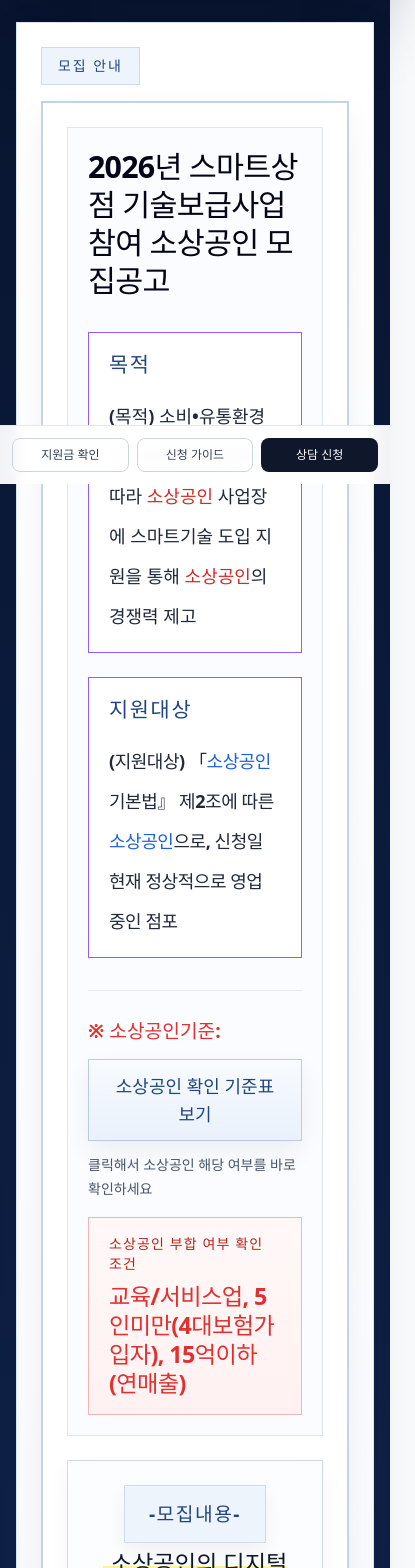
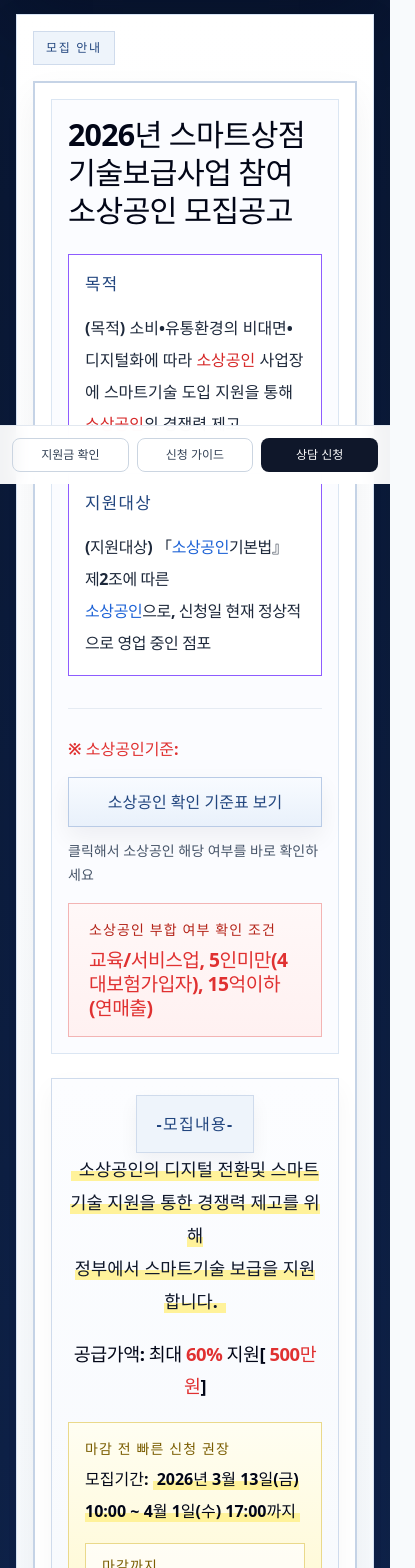
Before and after one commit to nexokoreastudio-bit/nexo-policy-fund-landing, a React (Vite) app: page / in a window 390 px wide. Shown: the part 360-1928 px from the top of the page, 415 px wide, since content can reach past the window. Built offline with nearby package versions, Linux system fonts and the light colour scheme.

Commit message:
Optimize landing for mobile layouts

```diff
--- a/src/sections/RequirementLandingSections.tsx
+++ b/src/sections/RequirementLandingSections.tsx
@@ -275,15 +275,17 @@ function ProcessSliderSection() {
 
   return (
     <>
-      <section className="border border-[#d7e3f4] bg-[linear-gradient(180deg,#ffffff_0%,#f4f8fc_100%)] p-6 shadow-[0_20px_50px_rgba(15,23,42,0.08)] sm:p-8">
+      <section className="border border-[#d7e3f4] bg-[linear-gradient(180deg,#ffffff_0%,#f4f8fc_100%)] p-4 shadow-[0_20px_50px_rgba(15,23,42,0.08)] sm:p-8">
         <div className="flex flex-col gap-4 lg:flex-row lg:items-end lg:justify-between">
           <div>
-            <span className="inline-flex border border-[#cfdbec] bg-[#eef4fb] px-4 py-2 text-sm font-black tracking-[0.14em] text-[#21457e] sm:text-base">
+            <span className="inline-flex border border-[#cfdbec] bg-[#eef4fb] px-3 py-2 text-xs font-black tracking-[0.14em] text-[#21457e] sm:px-4 sm:text-base">
               신청 절차
             </span>
-            <h2 className="mt-4 text-3xl font-black tracking-tight text-slate-950 sm:text-4xl">화면을 보면서 단계별로 그대로 따라가면 됩니다.</h2>
+            <h2 className="mt-4 text-2xl font-black leading-tight tracking-tight text-slate-950 sm:text-4xl">
+              화면을 보면서 단계별로 그대로 따라가면 됩니다.
+            </h2>
           </div>
-          <div className="flex flex-wrap gap-2">
+          <div className="flex flex-col gap-2 sm:flex-row sm:flex-wrap">
             {visibleTracks.map((track, index) => {
               const isActive = index === safeTrackIndex
               return (
@@ -291,7 +293,7 @@ function ProcessSliderSection() {
                   key={track.id}
                   type="button"
                   onClick={() => setTrackIndex(index)}
-                  className={`px-4 py-3 text-sm font-black transition ${
+                  className={`w-full px-4 py-3 text-sm font-black transition sm:w-auto ${
                     isActive ? 'bg-[#21457e] text-white' : 'border border-[#cfdbec] bg-white text-[#21457e]'
                   }`}
                 >
@@ -302,7 +304,7 @@ function ProcessSliderSection() {
           </div>
         </div>
 
-        <div className="mt-6 grid gap-6 lg:grid-cols-[0.88fr_1.12fr]">
+        <div className="mt-6 grid gap-5 lg:grid-cols-[0.88fr_1.12fr]">
           <div className="space-y-3">
             {currentTrack.steps.map((step, index) => {
               const isActive = index === currentStepIndex
@@ -311,7 +313,7 @@ function ProcessSliderSection() {
                   key={step.id}
                   type="button"
                   onClick={() => updateStepIndex(index)}
-                  className={`block w-full border px-4 py-4 text-left shadow-[0_12px_24px_rgba(15,23,42,0.04)] transition ${
+                  className={`block w-full border px-4 py-3 text-left shadow-[0_12px_24px_rgba(15,23,42,0.04)] transition sm:px-5 sm:py-4 ${
                     isActive ? 'border-[#7aa7e6] bg-[#eef5ff]' : 'border-[#dbe6f3] bg-white'
                   }`}
                 >
@@ -325,12 +327,12 @@ function ProcessSliderSection() {
           <div className="space-y-4">
             {isNoAnnouncementPreview ? (
               <div className="block w-full border border-[#dbe6f3] bg-white p-6 text-left shadow-[0_12px_24px_rgba(15,23,42,0.04)]">
-                <div className="flex min-h-[24rem] flex-col items-center justify-center border border-[#e7edf5] bg-[linear-gradient(180deg,#ffffff_0%,#f7faff_100%)] px-6 py-10 text-center">
+                <div className="flex min-h-[18rem] flex-col items-center justify-center border border-[#e7edf5] bg-[linear-gradient(180deg,#ffffff_0%,#f7faff_100%)] px-5 py-8 text-center sm:min-h-[24rem] sm:px-6 sm:py-10">
                   <div className="flex h-14 w-14 items-center justify-center rounded-full bg-[#2b63c7] text-3xl font-black text-white shadow-[0_10px_24px_rgba(43,99,199,0.25)]">
                     !
                   </div>
-                  <p className="mt-6 text-[2rem] font-black tracking-tight text-[#173a73] sm:text-[2.4rem]">현재 진행하는 사업공고가 없습니다.</p>
-                  <p className="mt-4 text-lg font-bold text-slate-500 sm:text-xl">보다 나은 서비스 제공을 위해 준비중에 있습니다.</p>
+                  <p className="mt-6 text-[1.55rem] font-black tracking-tight text-[#173a73] sm:text-[2.4rem]">현재 진행하는 사업공고가 없습니다.</p>
+                  <p className="mt-4 text-base font-bold text-slate-500 sm:text-xl">보다 나은 서비스 제공을 위해 준비중에 있습니다.</p>
                 </div>
               </div>
             ) : (
@@ -370,7 +372,7 @@ function ProcessSliderSection() {
               </div>
 
               <div className="mt-5 flex flex-col gap-3 sm:flex-row sm:items-center sm:justify-between">
-                <div className="flex gap-2">
+                <div className="grid gap-2 sm:flex">
                   <button
                     type="button"
                     onClick={() => updateStepIndex(Math.max(currentStepIndex - 1, 0))}
@@ -420,18 +422,18 @@ function ProcessSliderSection() {
 
 function ApplicationOverviewSection() {
   return (
-    <section className="border border-[#d7e3f4] bg-[linear-gradient(180deg,#ffffff_0%,#f4f8fc_100%)] p-6 shadow-[0_20px_50px_rgba(15,23,42,0.08)] sm:p-8">
-      <div className="text-center">
-        <span className="inline-flex border border-[#cfdbec] bg-[#eef4fb] px-4 py-2 text-sm font-black tracking-[0.14em] text-[#21457e] sm:text-base">
+      <section className="border border-[#d7e3f4] bg-[linear-gradient(180deg,#ffffff_0%,#f4f8fc_100%)] p-4 shadow-[0_20px_50px_rgba(15,23,42,0.08)] sm:p-8">
+        <div className="text-center">
+        <span className="inline-flex border border-[#cfdbec] bg-[#eef4fb] px-3 py-2 text-xs font-black tracking-[0.14em] text-[#21457e] sm:px-4 sm:text-base">
           진행 흐름
         </span>
-        <h2 className="mt-4 text-3xl font-black tracking-tight text-slate-950 sm:text-4xl">신청부터 선정, 설치까지 한눈에 보는 진행 절차</h2>
-        <p className="mt-3 text-base font-semibold leading-7 text-slate-600 sm:text-lg">
+        <h2 className="mt-4 text-2xl font-black leading-tight tracking-tight text-slate-950 sm:text-4xl">신청부터 선정, 설치까지 한눈에 보는 진행 절차</h2>
+        <p className="mt-3 text-sm font-semibold leading-7 text-slate-600 sm:text-lg">
           소상공인이 실제로 거치게 되는 핵심 단계만 추려서 쉽게 정리했습니다.
         </p>
       </div>
 
-      <div className="mt-8 grid gap-5 md:grid-cols-2 xl:grid-cols-6">
+      <div className="mt-8 grid gap-4 sm:grid-cols-2 xl:grid-cols-5">
         {applicationOverviewSteps.map((item, index) => (
           <article
             key={item.step}
@@ -439,7 +441,7 @@ function ApplicationOverviewSection() {
               item.current
                 ? 'border-[#ffd76a] bg-[linear-gradient(180deg,#fffef1_0%,#fff6cf_100%)] shadow-[0_18px_34px_rgba(196,145,0,0.12)]'
                 : 'border-[#dbe6f3] bg-white'
-            } ${index < 3 ? 'xl:col-span-2' : 'xl:col-span-3'}`}
+            }`}
           >
             <div className="flex items-center justify-between">
               <span
@@ -456,12 +458,12 @@ function ApplicationOverviewSection() {
             {item.current ? (
               <p className="mt-4 text-xs font-black tracking-[0.14em] text-[#9c6500]">현재 진행 단계</p>
             ) : null}
-            <h3 className="mt-5 text-[1.45rem] font-black leading-tight text-slate-950">{item.title}</h3>
-            <p className="mt-3 text-lg font-black text-[#21457e]">{item.summary}</p>
+            <h3 className="mt-5 text-[1.3rem] font-black leading-tight text-slate-950 sm:text-[1.45rem]">{item.title}</h3>
+            <p className="mt-3 text-base font-black text-[#21457e] sm:text-lg">{item.summary}</p>
             <p className="mt-4 text-sm font-semibold leading-7 text-slate-700 sm:text-base">{item.detail}</p>
             <div className="mt-5 border-t border-[#e7edf5] pt-4 text-sm font-bold leading-6 text-slate-600">
               {item.compare ? (
-                <div className="grid gap-3 grid-cols-2">
+                <div className="grid grid-cols-2 gap-3">
                   <div className="border border-[#ffe0a6] bg-[linear-gradient(180deg,#fffaf0_0%,#fff3d9_100%)] px-3 py-3 text-center">
                     <p className="text-xs font-black tracking-[0.08em] text-[#9c6500]">{item.compare.leftLabel}</p>
                     <p className="mt-1 text-lg font-black text-slate-950">{item.compare.leftValue}</p>
@@ -502,29 +504,29 @@ function RequirementLandingSections({ config, policyData }: RequirementLandingSe
 
   return (
     <>
-      <div className="mt-8 space-y-8">
-      <section className="border border-[#d7e3f4] bg-[linear-gradient(180deg,#ffffff_0%,#f4f8fc_100%)] p-6 shadow-[0_20px_50px_rgba(15,23,42,0.08)] sm:p-8">
+      <div className="mt-6 space-y-6 sm:mt-8 sm:space-y-8">
+      <section className="border border-[#d7e3f4] bg-[linear-gradient(180deg,#ffffff_0%,#f4f8fc_100%)] p-4 shadow-[0_20px_50px_rgba(15,23,42,0.08)] sm:p-8">
         <div>
-          <span className="inline-flex border border-[#cfdbec] bg-[#eef4fb] px-4 py-2 text-sm font-black tracking-[0.14em] text-[#21457e] sm:text-base">
+          <span className="inline-flex border border-[#cfdbec] bg-[#eef4fb] px-3 py-2 text-xs font-black tracking-[0.14em] text-[#21457e] sm:px-4 sm:text-base">
             모집 안내
           </span>
-          <div className="mt-4 border-2 border-[#c5d3e6] bg-white p-6 shadow-[0_14px_32px_rgba(15,23,42,0.05)] sm:p-8">
-            <div className="border border-[#dbe6f3] bg-[#fbfcff] p-5 sm:p-6">
+          <div className="mt-4 border-2 border-[#c5d3e6] bg-white p-4 shadow-[0_14px_32px_rgba(15,23,42,0.05)] sm:p-8">
+            <div className="border border-[#dbe6f3] bg-[#fbfcff] p-4 sm:p-6">
               <p className="text-[1.9rem] font-black leading-tight tracking-tight text-slate-950 sm:text-[2.35rem]">
                 2026년 스마트상점 기술보급사업 참여 소상공인 모집공고
               </p>
 
-              <div className="mt-8 grid gap-6 lg:grid-cols-2 lg:items-stretch">
-                <article className="min-h-[13rem] border border-[#8e5cff] bg-white px-5 py-4 sm:px-6 sm:py-5">
-                  <p className="text-[1.3rem] font-black tracking-[0.08em] text-[#21457e] sm:text-[1.55rem]">목적</p>
-                  <p className="mt-4 text-lg font-semibold leading-10 text-slate-800 sm:text-[1.45rem] sm:leading-[3rem]">
+              <div className="mt-6 grid gap-4 lg:grid-cols-2 lg:items-stretch">
+                <article className="min-h-[11rem] border border-[#8e5cff] bg-white px-4 py-4 sm:px-6 sm:py-5">
+                  <p className="text-[1.05rem] font-black tracking-[0.08em] text-[#21457e] sm:text-[1.55rem]">목적</p>
+                  <p className="mt-4 text-base font-semibold leading-8 text-slate-800 sm:text-[1.45rem] sm:leading-[3rem]">
                     (목적) 소비•유통환경의 비대면•디지털화에 따라 <span className="font-black text-[#d62828]">소상공인</span> 사업장에 스마트기술 도입 지원을 통해 <span className="font-black text-[#d62828]">소상공인</span>의 경쟁력 제고
                   </p>
                 </article>
 
-                <article className="min-h-[13rem] border border-[#8e5cff] bg-white px-5 py-4 sm:px-6 sm:py-5">
-                  <p className="text-[1.3rem] font-black tracking-[0.08em] text-[#21457e] sm:text-[1.55rem]">지원대상</p>
-                  <p className="mt-4 text-lg font-semibold leading-10 tracking-tight text-slate-800 sm:text-[1.45rem] sm:leading-[3rem]">
+                <article className="min-h-[11rem] border border-[#8e5cff] bg-white px-4 py-4 sm:px-6 sm:py-5">
+                  <p className="text-[1.05rem] font-black tracking-[0.08em] text-[#21457e] sm:text-[1.55rem]">지원대상</p>
+                  <p className="mt-4 text-base font-semibold leading-8 tracking-tight text-slate-800 sm:text-[1.45rem] sm:leading-[3rem]">
                     (지원대상) 「<span className="font-black text-[#1e63d6]">소상공인</span>기본법』 제2조에 따른
                     <br />
                     <span className="font-black text-[#1e63d6]">소상공인</span>으로, 신청일 현재 정상적으로 영업 중인 점포
@@ -548,13 +550,13 @@ function RequirementLandingSections({ config, policyData }: RequirementLandingSe
 
               <div className="mt-8 border-t border-[#e5ebf3] pt-6">
                 <div className="flex flex-col gap-3 lg:flex-row lg:items-center">
-                  <p className="text-[1.2rem] font-black leading-8 text-[#e03131] sm:text-[1.45rem]">
+                  <p className="text-[1rem] font-black leading-8 text-[#e03131] sm:text-[1.45rem]">
                     ※ 소상공인기준:
                   </p>
                   <button
                     type="button"
                     onClick={() => setReferenceOpen(true)}
-                    className="inline-flex items-center justify-center border border-[#b9cbe6] bg-[linear-gradient(180deg,#f8fbff_0%,#e9f1fb_100%)] px-5 py-3 text-lg font-black text-[#21457e] shadow-[0_10px_24px_rgba(15,23,42,0.06)] transition hover:border-[#7aa7e6] hover:bg-[#f3f8ff]"
+                    className="inline-flex items-center justify-center border border-[#b9cbe6] bg-[linear-gradient(180deg,#f8fbff_0%,#e9f1fb_100%)] px-4 py-3 text-base font-black text-[#21457e] shadow-[0_10px_24px_rgba(15,23,42,0.06)] transition hover:border-[#7aa7e6] hover:bg-[#f3f8ff] sm:px-5 sm:text-lg"
                   >
                     소상공인 확인 기준표 보기
                   </button>
@@ -566,34 +568,34 @@ function RequirementLandingSections({ config, policyData }: RequirementLandingSe
                   <p className="text-sm font-black tracking-[0.08em] text-[#b42318] sm:text-base">
                     소상공인 부합 여부 확인 조건
                   </p>
-                  <p className="mt-2 text-[1.45rem] font-black leading-tight tracking-tight text-[#e03131] sm:text-[1.9rem] sm:leading-[2.7rem]">
+                  <p className="mt-2 text-[1.2rem] font-black leading-tight tracking-tight text-[#e03131] sm:text-[1.9rem] sm:leading-[2.7rem]">
                     교육/서비스업, 5인미만(4대보험가입자), 15억이하(연매출)
                   </p>
                 </div>
               </div>
             </div>
 
-            <div className="mt-6 border border-[#cfdbec] bg-[linear-gradient(180deg,#fcfdff_0%,#f5f8fc_100%)] p-6 shadow-[0_10px_24px_rgba(15,23,42,0.04)] sm:p-8">
+            <div className="mt-6 border border-[#cfdbec] bg-[linear-gradient(180deg,#fcfdff_0%,#f5f8fc_100%)] p-4 shadow-[0_10px_24px_rgba(15,23,42,0.04)] sm:p-8">
               <div className="space-y-5 text-base font-bold leading-8 text-slate-900 sm:text-[1.05rem]">
                 <div className="text-center">
-                  <div className="mx-auto inline-flex border border-[#cfdbec] bg-[#eef4fb] px-6 py-3 text-[1.2rem] font-black tracking-[0.08em] text-[#21457e] shadow-[0_8px_18px_rgba(15,23,42,0.05)] sm:text-[1.45rem]">
+                  <div className="mx-auto inline-flex border border-[#cfdbec] bg-[#eef4fb] px-5 py-3 text-[1rem] font-black tracking-[0.08em] text-[#21457e] shadow-[0_8px_18px_rgba(15,23,42,0.05)] sm:text-[1.45rem]">
                     -모집내용-
                   </div>
                   <p>
-                    <span className="bg-[linear-gradient(transparent_58%,#fff29a_58%)] px-2 text-[1.45rem] font-black leading-10 sm:text-[1.95rem] sm:leading-[3.4rem]">
+                    <span className="bg-[linear-gradient(transparent_58%,#fff29a_58%)] px-2 text-[1.1rem] font-black leading-8 sm:text-[1.95rem] sm:leading-[3.4rem]">
                       소상공인의 디지털 전환및 스마트기술 지원을 통한 경쟁력 제고를 위해
                       <br />
                       정부에서 스마트기술 보급을 지원합니다.
                     </span>
                   </p>
                 </div>
-                <p className="text-center text-[1.45rem] font-black tracking-tight text-slate-950 sm:text-[2rem]">
+                <p className="text-center text-[1.15rem] font-black tracking-tight text-slate-950 sm:text-[2rem]">
                   공급가액: 최대 <span className="text-[#e03131]">60%</span> 지원[ <span className="text-[#e03131]">500만원</span>]
                 </p>
                 <div className="grid gap-4 border border-[#ead98b] bg-[linear-gradient(180deg,#fffef2_0%,#fff8cf_100%)] px-4 py-4 sm:px-5 lg:grid-cols-[1fr_auto] lg:items-center">
                   <div>
                     <p className="text-sm font-black tracking-[0.08em] text-[#7a5d00] sm:text-base">마감 전 빠른 신청 권장</p>
-                    <p className="mt-1 text-[1.05rem] font-black leading-8 text-slate-950 sm:text-[1.2rem]">
+                    <p className="mt-1 text-base font-black leading-8 text-slate-950 sm:text-[1.2rem]">
                       모집기간:{' '}
                       <span className="bg-[linear-gradient(transparent_58%,#fff29a_58%)] px-1">
                         2026년 3월 13일(금) 10:00 ~ 4월 1일(수) 17:00까지
@@ -602,13 +604,13 @@ function RequirementLandingSections({ config, policyData }: RequirementLandingSe
                   </div>
                   <div className="border border-[#ead98b] bg-white/70 px-4 py-3 text-left lg:min-w-[17rem]">
                     <p className="text-sm font-black tracking-[0.08em] text-[#7a5d00]">마감까지</p>
-                    <p className="mt-1 text-lg font-black tracking-tight text-slate-950 sm:text-xl">
+                    <p className="mt-1 text-base font-black tracking-tight text-slate-950 sm:text-xl">
                       <span className="text-[#d62828]">{formatRemainingTime(now).days}</span>{' '}
                       <span>{formatRemainingTime(now).rest}</span>
                     </p>
                   </div>
                 </div>
-                <p className="text-center text-[1.3rem] sm:text-[1.65rem]">
+                <p className="text-center text-[1.05rem] leading-8 sm:text-[1.65rem]">
                   신청방법:{' '}
                   <a
                     href="https://www.sbiz.or.kr/smst/index.do"
@@ -653,10 +655,10 @@ function RequirementLandingSections({ config, policyData }: RequirementLandingSe
         </div>
       </section>
 
-      <section className="border border-[#0f4d8b] bg-[linear-gradient(135deg,#0b4d87_0%,#063866_100%)] p-6 text-white shadow-[0_20px_50px_rgba(5,22,45,0.22)] sm:p-8">
+      <section className="border border-[#0f4d8b] bg-[linear-gradient(135deg,#0b4d87_0%,#063866_100%)] p-4 text-white shadow-[0_20px_50px_rgba(5,22,45,0.22)] sm:p-8">
         <div className="flex flex-col gap-4 lg:flex-row lg:items-start lg:justify-between">
           <div>
-            <p className="text-3xl font-black tracking-tight sm:text-4xl">NEXO 전자칠판 스펙 안내</p>
+            <p className="text-2xl font-black tracking-tight sm:text-4xl">NEXO 전자칠판 스펙 안내</p>
             <div className="mt-2 flex flex-wrap items-center gap-3 text-sm font-semibold sm:text-base">
               <p className="text-sky-100">주요사양</p>
               <a
@@ -669,29 +671,29 @@ function RequirementLandingSections({ config, policyData }: RequirementLandingSe
               </a>
             </div>
           </div>
-          <div className="border border-[#5eb8ee] bg-white px-5 py-2 text-2xl font-black tracking-tight text-[#1783cc]">
+          <div className="border border-[#5eb8ee] bg-white px-4 py-2 text-xl font-black tracking-tight text-[#1783cc] sm:px-5 sm:text-2xl">
             65&quot;&nbsp;&nbsp;75&quot;&nbsp;&nbsp;86&quot;
           </div>
         </div>
 
         <div className="mt-6 grid gap-6 lg:grid-cols-[1.08fr_0.92fr]">
-          <div className="border border-[#1897e5] bg-[rgba(4,29,58,0.35)] p-5">
+          <div className="border border-[#1897e5] bg-[rgba(4,29,58,0.35)] p-4 sm:p-5">
             <img src="/assets/requirements-2026/nexo-digital.png" alt="NEXO 전자칠판 이미지" className="block w-full" />
-            <p className="mt-5 text-center text-[2rem] font-black tracking-tight text-white sm:text-[2.8rem]">RAM 16G + ROM 256G</p>
+            <p className="mt-5 text-center text-[1.45rem] font-black tracking-tight text-white sm:text-[2.8rem]">RAM 16G + ROM 256G</p>
             <div className="mx-auto mt-6 max-w-3xl text-center text-sky-50">
-              <p className="text-[1.4rem] font-black leading-[2.1rem] text-[#9fd9ff] sm:text-[1.7rem] sm:leading-[2.5rem]">
+              <p className="text-[1.05rem] font-black leading-[1.6rem] text-[#9fd9ff] sm:text-[1.7rem] sm:leading-[2.5rem]">
                 NEXO
                 <br />
                 ALL-IN-ONE
                 <br />
                 SMART SOLUTION
               </p>
-              <p className="mt-5 text-[1.2rem] font-black leading-9 text-white sm:text-[1.45rem] sm:leading-[2.7rem]">
+              <p className="mt-5 text-[1rem] font-black leading-7 text-white sm:text-[1.45rem] sm:leading-[2.7rem]">
                 PC, 화이트보드, TV 기능이
                 <br />
                 하나로 합쳐진 스마트 교육 시스템
               </p>
-              <p className="mt-4 text-[1.08rem] font-semibold leading-8 text-sky-50 sm:text-[1.3rem] sm:leading-[2.5rem]">
+              <p className="mt-4 text-[0.95rem] font-semibold leading-7 text-sky-50 sm:text-[1.3rem] sm:leading-[2.5rem]">
                 전국 단위의 A/S 망을 구축하여 사후 관리까지 책임지는
                 <br />
                 믿음직한 파트너입니다.
@@ -703,7 +705,7 @@ function RequirementLandingSections({ config, policyData }: RequirementLandingSe
             {specItems.map((item) => (
               <div
                 key={item.id}
-                className={`flex min-h-[92px] items-center justify-center border border-[#1897e5] bg-[rgba(11,98,167,0.22)] px-4 py-4 text-center text-2xl font-semibold tracking-tight text-white ${item.className ?? ''}`}
+                className={`flex min-h-[84px] items-center justify-center border border-[#1897e5] bg-[rgba(11,98,167,0.22)] px-3 py-4 text-center text-lg font-semibold tracking-tight text-white sm:min-h-[92px] sm:px-4 sm:text-2xl ${item.className ?? ''}`}
               >
                 {item.content}
               </div>
@@ -714,11 +716,11 @@ function RequirementLandingSections({ config, policyData }: RequirementLandingSe
 
       <SupportComparisonSection config={config} policyData={policyData} />
 
-      <section className="border border-[#d7e3f4] bg-[linear-gradient(180deg,#ffffff_0%,#f6f9fd_100%)] p-6 shadow-[0_20px_50px_rgba(15,23,42,0.08)] sm:p-8">
-        <span className="inline-flex border border-[#cfdbec] bg-[#eef4fb] px-4 py-2 text-sm font-black tracking-[0.14em] text-[#21457e] sm:text-base">
+      <section className="border border-[#d7e3f4] bg-[linear-gradient(180deg,#ffffff_0%,#f6f9fd_100%)] p-4 shadow-[0_20px_50px_rgba(15,23,42,0.08)] sm:p-8">
+        <span className="inline-flex border border-[#cfdbec] bg-[#eef4fb] px-3 py-2 text-xs font-black tracking-[0.14em] text-[#21457e] sm:px-4 sm:text-base">
           준비 서류
         </span>
-        <h2 className="mt-4 text-3xl font-black tracking-tight text-slate-950">신청 전 미리 준비할 서류</h2>
+        <h2 className="mt-4 text-2xl font-black tracking-tight text-slate-950 sm:text-3xl">신청 전 미리 준비할 서류</h2>
 
         <div className="mt-6 grid gap-5 lg:grid-cols-2">
           {documentGroups.map((group) => (
@@ -769,9 +771,9 @@ function RequirementLandingSections({ config, policyData }: RequirementLandingSe
         </div>
       </section>
 
-      <section className="border border-[#d7e3f4] bg-[linear-gradient(180deg,#ffffff_0%,#f4f8fc_100%)] p-6 shadow-[0_20px_50px_rgba(15,23,42,0.08)] sm:p-8">
+      <section className="border border-[#d7e3f4] bg-[linear-gradient(180deg,#ffffff_0%,#f4f8fc_100%)] p-4 shadow-[0_20px_50px_rgba(15,23,42,0.08)] sm:p-8">
         <article>
-          <h2 className="text-center text-3xl font-black tracking-tight text-slate-950">소상공인 선정평가 기준</h2>
+          <h2 className="text-center text-2xl font-black tracking-tight text-slate-950 sm:text-3xl">소상공인 선정평가 기준</h2>
 
           <div className="mx-auto mt-5 max-w-[72rem] border border-[#dbe6f3] bg-[linear-gradient(180deg,#f8fbff_0%,#eef4fb_100%)] px-5 py-5 text-center shadow-[0_10px_24px_rgba(15,23,42,0.04)] sm:px-6">
             <p className="text-[1.08rem] font-black leading-8 text-slate-900 sm:text-[1.2rem]">
```
Also changed, not shown: src/sections/ConsultRequestSection.tsx (+13 -13 lines).
